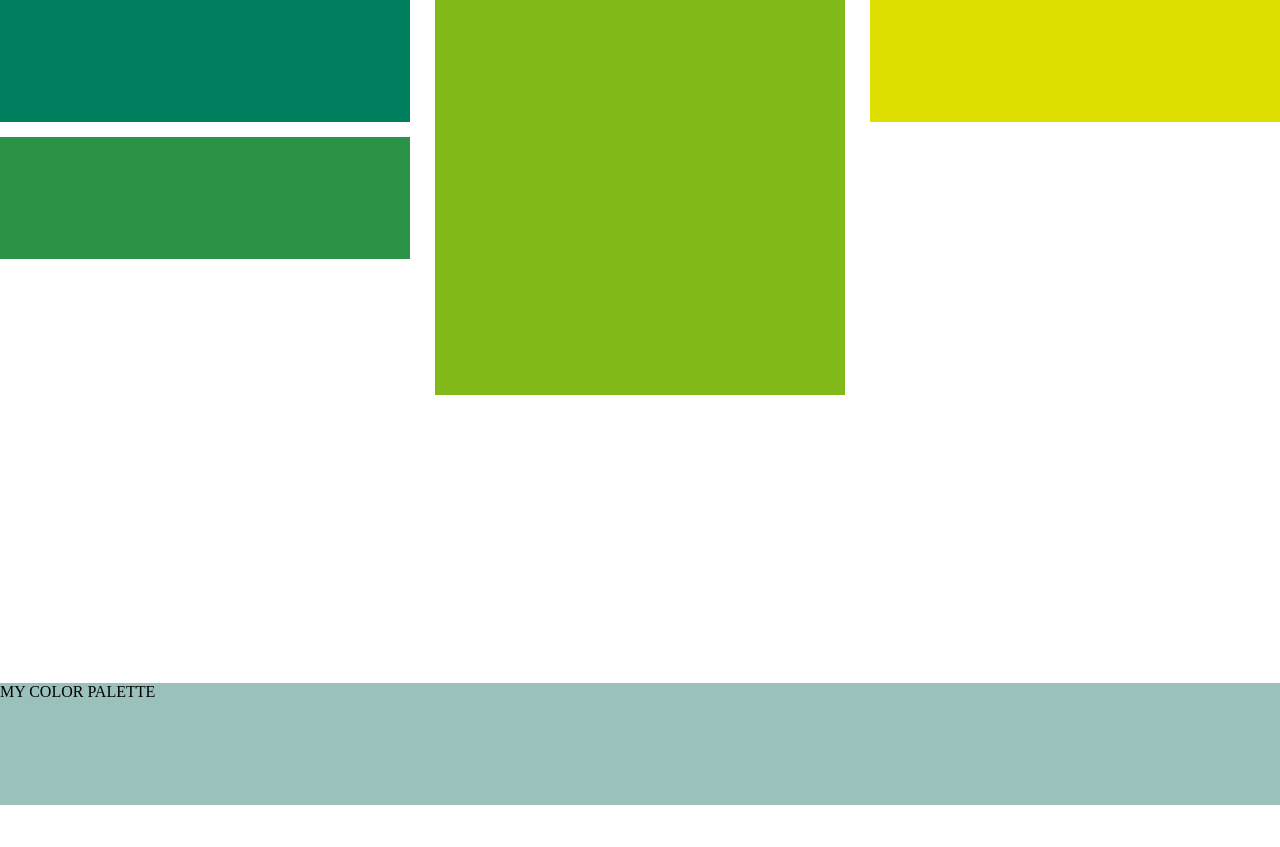
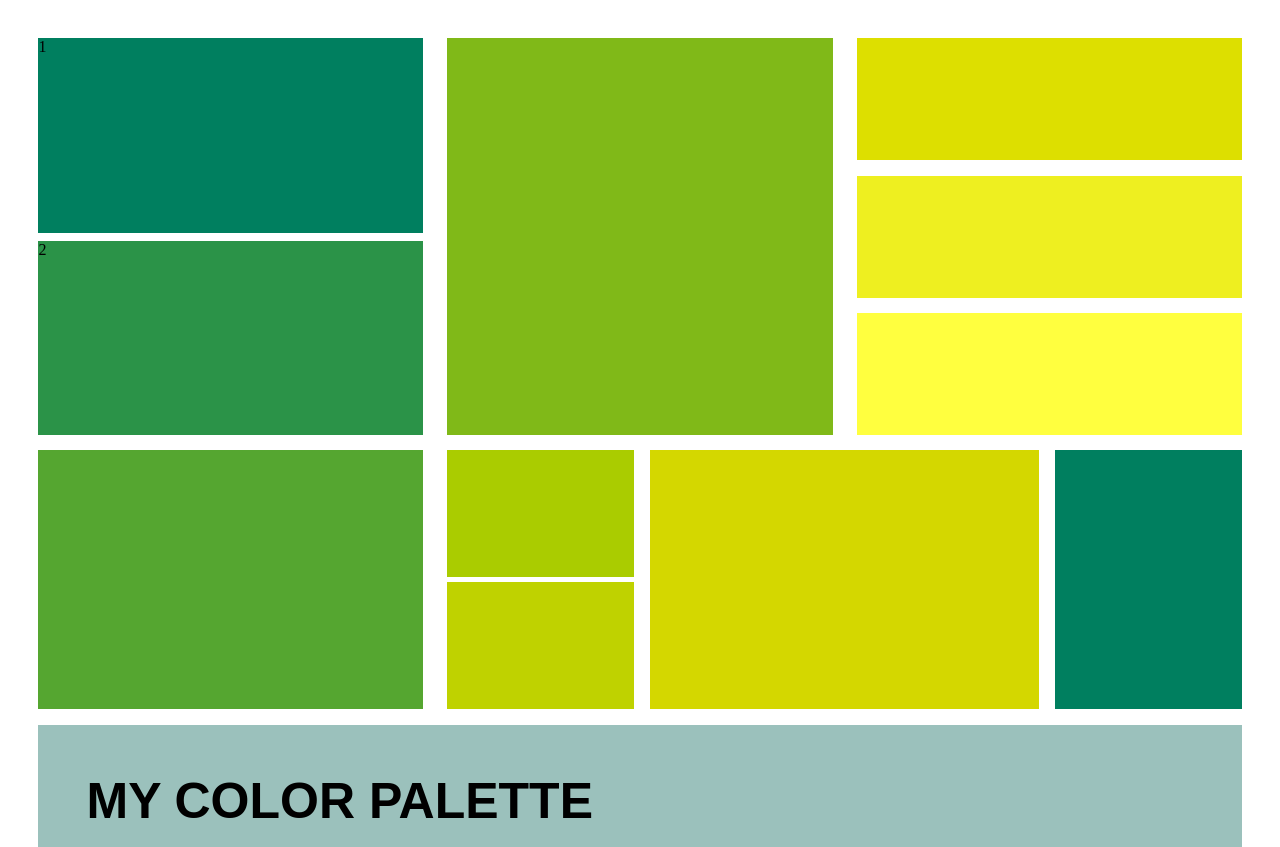
Before and after one commit to FBetulDemir/color_palette, a plain HTML site: page index.html in a window 1280 px wide. Before the commit the page ends 805 px from the top, so only its background shows below. Drawn offline with Linux system fonts and the light colour scheme.

Commit message:
Nested grid elements item-1 and item-7

```diff
--- a/index.html
+++ b/index.html
@@ -9,18 +9,24 @@
 </head>
 <body>
     <div class="container">
-        <div class="item-1"></div>
+        <div class="item-1">
+            <p class="item-1__box1">1</p>
+            <p class="item-1__box2">2</p>
+        </div>
         <div class="item-2"></div>
         <div class="item-3"></div>
         <div class="item-4"></div>
         <div class="item-5"></div>
         <div class="item-6"></div>
-        <div class="item-7"></div>
-        <div class="item-8"></div>
-        <div class="item-9"></div>
-        <div class="item-10"></div>
-        <div class="item-11"></div>
-        <div class="item-12"><p>my color palette</p></div>
+        <div class="item-7">
+            <p class="item-7__box1"></p>
+            <p class="item-7__box2"></p>
+            <p class="item-7__box3"></p>
+            <p class="item-7__box4"></p>
+        </div>
+        <div class="item-8">
+            <p>my color palette</p>
+        </div>
     </div>
 </body>
 </html>
--- a/styles/index.css
+++ b/styles/index.css
@@ -8,32 +8,84 @@
     grid-template-columns: repeat(3, 1fr);
     grid-template-rows: repeat(6, minmax(122px, auto));
     grid-gap: 2%;
+    margin: 3%;
 }
 .item-1{
+    display: grid;
+    grid-template-rows: 1fr 1fr;
+    grid-gap: 2%;
+    grid-column: 1/2;
+    grid-row: 1/4;
+}
+.item-1__box1{
     background-color: #007F5F;
-    width: 33,3%;
     grid-column: 1/2;
-    grid-row: 1/2,5;
+    grid-row: 1/2;
+}
+.item-1__box2{
+    background-color: #2B9348;
+    grid-column: 1/2;
+    grid-row: 2/3;
 }
 .item-2{
     background-color: #80B918;
-    width: 33,3%;
     grid-column: 2/3;
     grid-row: 1/4;
 }
 .item-3{
     background-color: #DDDF00;
-    width: 33,3%;
-    height: 122px;
+    grid-row: 1/2;
+    grid-column: 3/4;
 }
 .item-4{
-    background-color: #2B9348;
-    grid-row: 2,5/4;
+    background-color: #EEEF20;
+    grid-column: 3/4;
+    grid-row: 2/3;
+}
+.item-5{
+    background-color: #FFFF3F;
+    grid-column: 3/4;
+    grid-row: 3/4;
+}
+.item-6{
+    background-color: #55A630;
     grid-column: 1/2;
+    grid-row: 4/6;
 }
-
-.item-12{
+.item-7{
+    display: grid;
+    grid-template-columns: repeat(4, 1fr);
+    grid-template-rows: 1fr 1fr;
+    grid-column: 2/4;
+    grid-row: 4/6;
+    grid-gap: 2%;
+}
+.item-7__box1{
+    background-color: #AACC00;
+    grid-column: 1/2;
+    grid-row: 1/2;
+}
+.item-7__box2{
+    background-color: #BFD200;
+    grid-column: 1/2;
+    grid-row: 2/3;
+}
+.item-7__box3{
+    background-color: #D4D700;
+    grid-column: 2/4;
+    grid-row: 1/3;
+}
+.item-7__box4{
+    background-color: #007F5F;
+    grid-column: 4/5;
+    grid-row: 1/3;
+}
+.item-8{
     background-color: #9BC1BC;
-    grid-column: 1/4;
+    grid-column: span 3;
     text-transform: uppercase;
+    font-family: Arial, Helvetica, sans-serif;
+    font-weight: bold;
+    font-size: 50px;
+    padding: 4%;
 }
```
